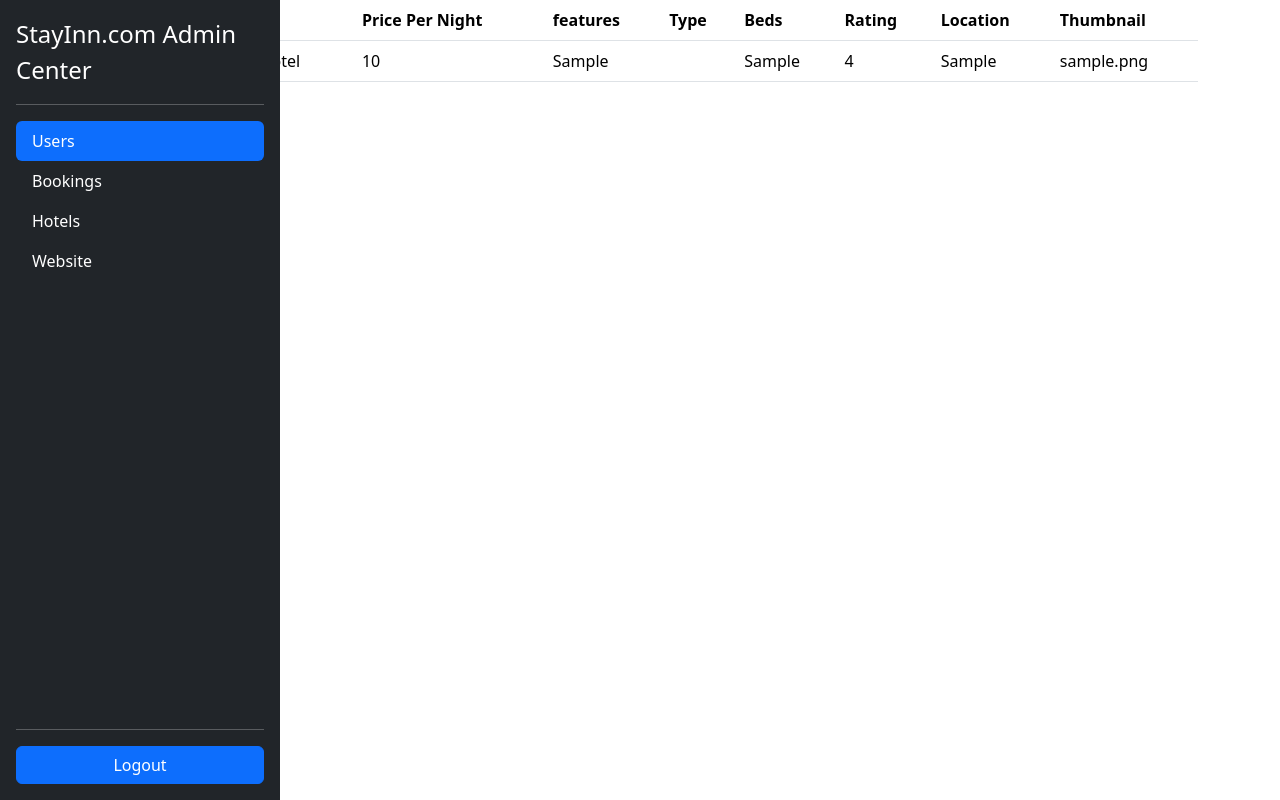
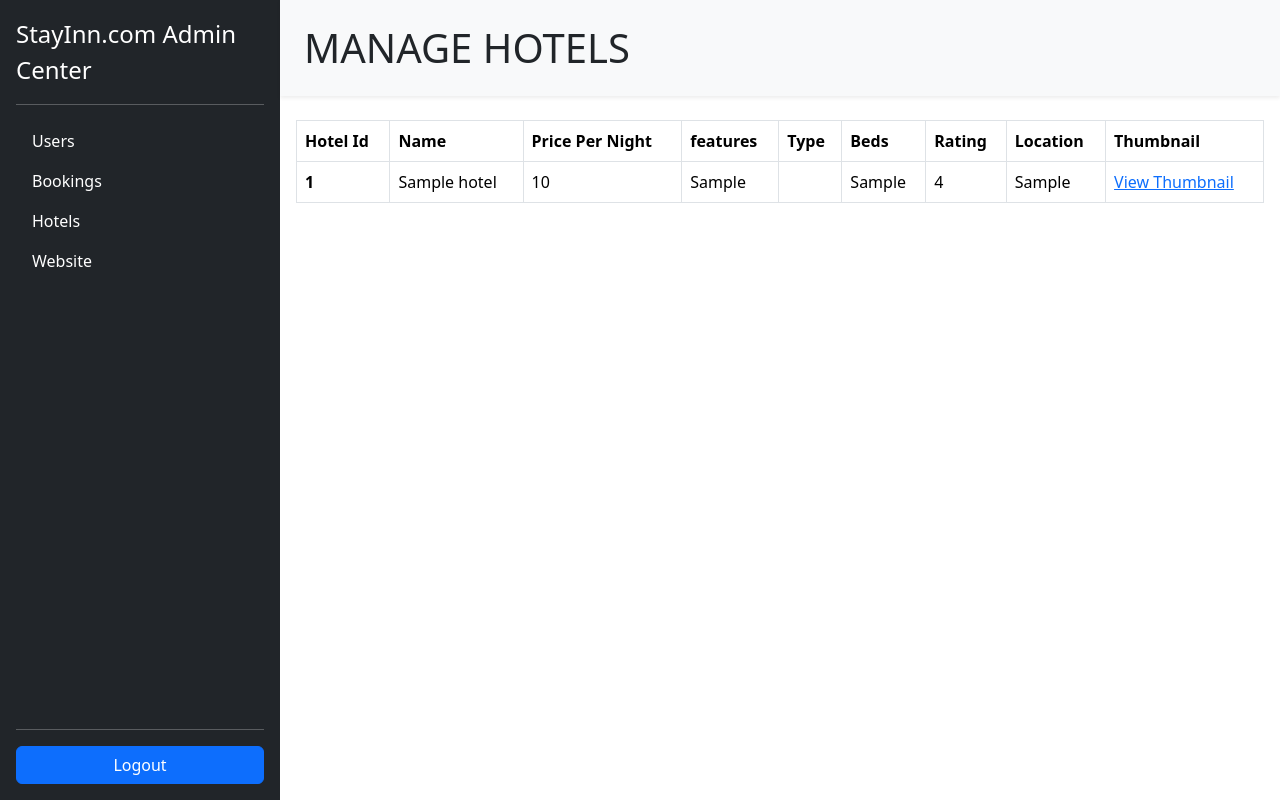
Before and after one commit to WesleyErasmus/oop_hotel_booking_app_php, a PHP site: page /cms/pages/hotels.php in a window 1280 px wide. Run offline with PHP 8.4, Linux system fonts and the light colour scheme; tables that the repository leaves empty or names only in its code hold one stand-in row (values such as "Sample post").

Commit message:
[ CMS -Global Update ]: Added Bootstrap styling to all the CMS pages to neaten tables and layout

```diff
--- a/cms/includes/sidebar.php
+++ b/cms/includes/sidebar.php
@@ -14,7 +14,6 @@
 
 <body>
 
-
     <div class="d-flex flex-column flex-shrink-0 p-3 text-bg-dark" style="width: 280px; height: 100vh; position: fixed;">
         <a href="/" class="d-flex align-items-center mb-3 mb-md-0 me-md-auto text-white text-decoration-none">
             <span class="fs-4">StayInn.com Admin Center</span>
@@ -22,7 +21,7 @@
         <hr>
         <ul class="nav nav-pills flex-column mb-auto">
             <li class="nav-item">
-                <a href="../pages/users.php" class="nav-link active" aria-current="page">
+                <a href="../pages/users.php" class="nav-link text-white">
                     Users
                 </a>
             </li>
@@ -48,6 +47,7 @@
 
     <!-- Bootstrap JS -->
     <script src="https://cdn.jsdelivr.net/npm/bootstrap@5.3.0-alpha1/dist/js/bootstrap.bundle.min.js" integrity="sha384-w76AqPfDkMBDXo30jS1Sgez6pr3x5MlQ1ZAGC+nuZB+EYdgRZgiwxhTBTkF7CXvN" crossorigin="anonymous"></script>
+
 </body>
 
 </html>
--- a/cms/pages/hotels.php
+++ b/cms/pages/hotels.php
@@ -10,8 +10,10 @@
 $hotel = mysqli_fetch_all($result, MYSQLI_ASSOC);
 ?>
 <?php include '../includes/sidebar.php'; ?>
-<div class="container">
-    <table class="table table-hover">
+<div style="margin-left: 280px;">
+    <h1 class="p-4 sticky-top bg-light shadow-sm">MANAGE HOTELS</h1>
+    <div class="container-fluid p-3">
+        <table class="table table-bordered table-hover">
             <thead>
                 <tr>
                     <th>Hotel Id</th>
@@ -37,9 +39,10 @@
                         <td><?php echo $data['beds']; ?></td>
                         <td><?php echo $data['rating']; ?></td>
                         <td><?php echo $data['location']; ?></td>
-                    <td><?php echo $data['thumbnail']; ?></td>
+                        <td><a href="<?php echo $data['thumbnail']; ?>" target="_blank">View Thumbnail</a></td>
                     </tr>
                 </tbody>
             <?php endforeach; ?>
         </table>
     </div>
+</div>
```
Also changed, not shown: cms/pages/bookings.php (+5 -2 lines), cms/pages/users.php (+5 -2 lines). Lines whose indentation alone changed are shown as unchanged.
